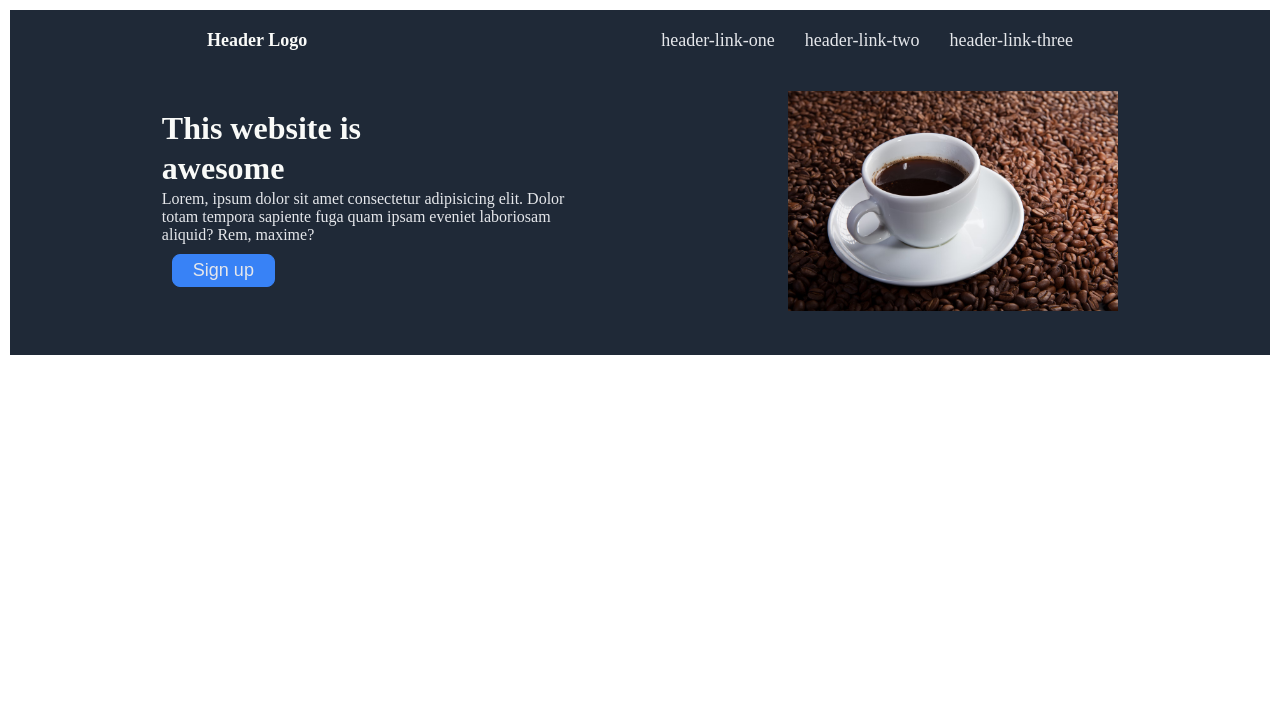
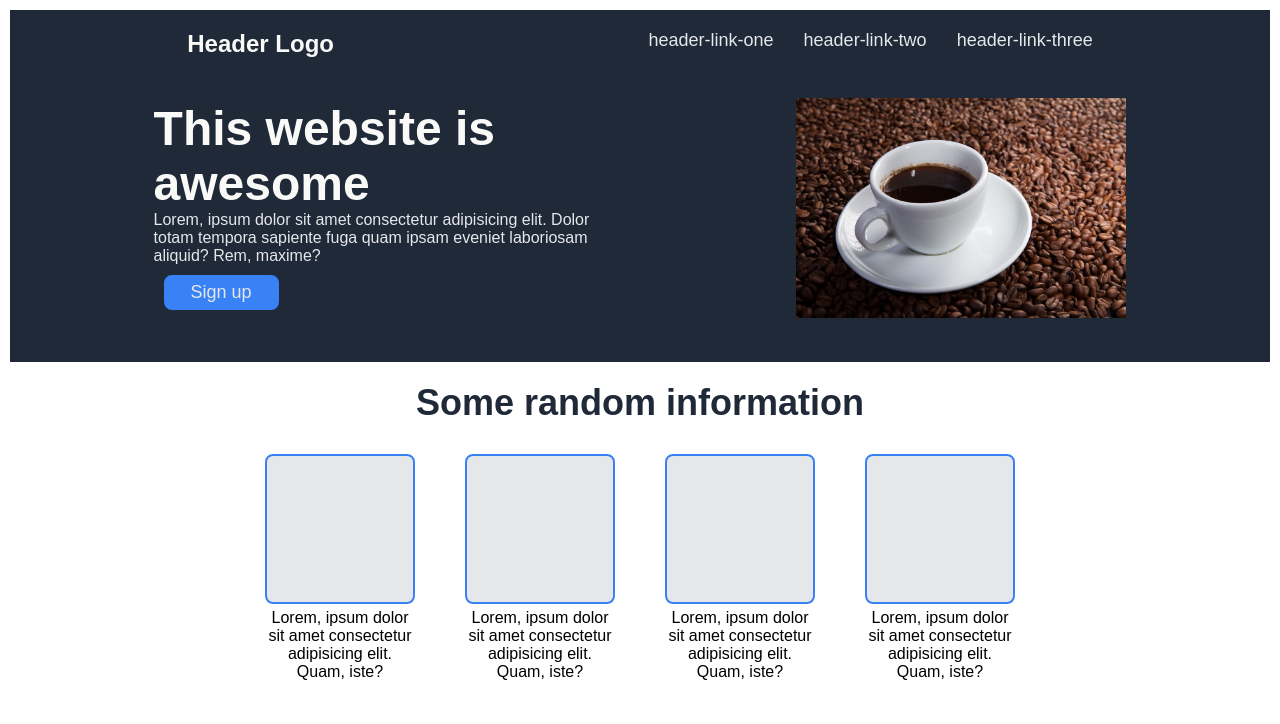
Before and after one commit to sandyr404/landing-page, a plain HTML site: page index.html in a window 1280 px wide. Drawn offline with Linux system fonts and the light colour scheme.

Commit message:
added container two

```diff
--- a/index.html
+++ b/index.html
@@ -23,8 +23,7 @@
       <!-- container-one content -->
       <div class="content">
         <div class="subtext">
-          <h1>This website is</h1>
-          <h1>awesome</h1>
+          <p class="bold">This website is <br />awesome</p>
           <p>
             Lorem, ipsum dolor sit amet consectetur adipisicing elit. Dolor<br />
             totam tempora sapiente fuga quam ipsam eveniet laboriosam
@@ -40,5 +39,47 @@
       </div>
     </div>
     <!-- container-one ends -->
+
+    <!-- container-two -->
+    <div class="container-two">
+      <p>Some random information</p>
+      <!-- cards -->
+      <div class="cards">
+        <div class="card">
+          <div class="card-item"></div>
+          <div class="card-text">
+            Lorem, ipsum dolor sit amet consectetur adipisicing elit. Quam,
+            iste?
+          </div>
+        </div>
+
+        <div class="card">
+          <div class="card-item"></div>
+          <div class="card-text">
+            Lorem, ipsum dolor sit amet consectetur adipisicing elit. Quam,
+            iste?
+          </div>
+        </div>
+
+        <div class="card">
+          <div class="card-item"></div>
+          <div class="card-text">
+            Lorem, ipsum dolor sit amet consectetur adipisicing elit. Quam,
+            iste?
+          </div>
+        </div>
+
+        <div class="card">
+          <div class="card-item"></div>
+          <div class="card-text">
+            Lorem, ipsum dolor sit amet consectetur adipisicing elit. Quam,
+            iste?
+          </div>
+        </div>
+      </div>
+      <!-- end of cards -->
+    </div>
+
+    <!-- end of container-two -->
   </body>
 </html>
--- a/style.css
+++ b/style.css
@@ -6,8 +6,10 @@
 
 body {
   margin: 10px;
+  font-family: Arial, Helvetica, sans-serif;
 }
 
+/* For container-one */
 .container-one {
   background-color: #1f2937;
   padding: 20px;
@@ -15,14 +17,15 @@ body {
 }
 
 .logo {
-  font-size: 18px;
+  font-size: 24px;
   font-weight: 900;
   color: #f9faf8;
 }
 
-h1 {
+.bold {
+  font-weight: 800;
+  font-size: 48px;
   color: #f9faf8;
-  margin-bottom: 3px;
 }
 
 p {
@@ -63,9 +66,51 @@ ul {
 }
 
 .btn-signup {
-  padding: 5px 20px;
+  padding: 5px 25px;
   margin: 10px;
   background-color: #3882f6;
   border-radius: 8px;
-  border: 1px solid #3882f6;
+  border: 2px solid #3882f6;
 }
+
+/* For container-two */
+
+.container-two {
+  padding: 20px;
+  display: flex;
+  flex-direction: column;
+  align-items: center;
+}
+
+.container-two p {
+  font-size: 36px;
+  font-weight: 800;
+  color: #1f2937;
+  margin-bottom: 10px;
+}
+
+.card-item {
+  background-color: #e5e7eb;
+  height: 150px;
+  width: 150px;
+  border-radius: 8px;
+  border: 2px solid #3882f6;
+  margin-bottom: 5px;
+}
+
+.cards {
+  display: flex;
+  justify-content: center;
+  gap: 50px;
+  padding: 20px;
+}
+
+.card {
+  display: flex;
+  width: 150px;
+  flex-direction: column;
+}
+
+.card-text {
+  text-align: center;
+}
```
